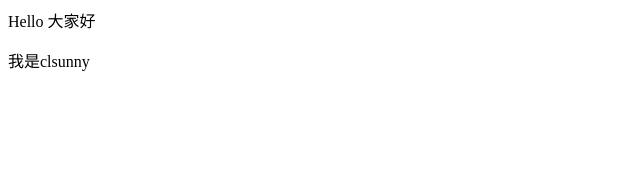
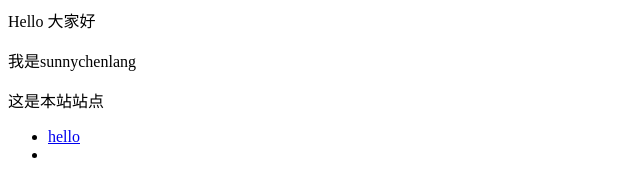
Before and after one commit to sunnychenlang/sunnychenlang.github.io, a plain HTML site: page index.html in a window 1280 px wide. Shown: the whole page, without its empty margins (0-640 px from the left). Drawn offline with Linux system fonts and the light colour scheme.

Commit message:
Update index.html

```diff
--- a/index.html
+++ b/index.html
@@ -1,2 +1,8 @@
 <p>Hello 大家好</p>
-<p>我是clsunny </p>
+<p>我是sunnychenlang </p>
+<p>这是本站站点 </p>
+<ul>
+  <li> <a href="
+sunnychenlang.github.io/hello">hello</a> </li>
+  <li> <a href="sunnychenlang.github.io/games"></a> </li>
+</ul>
```
